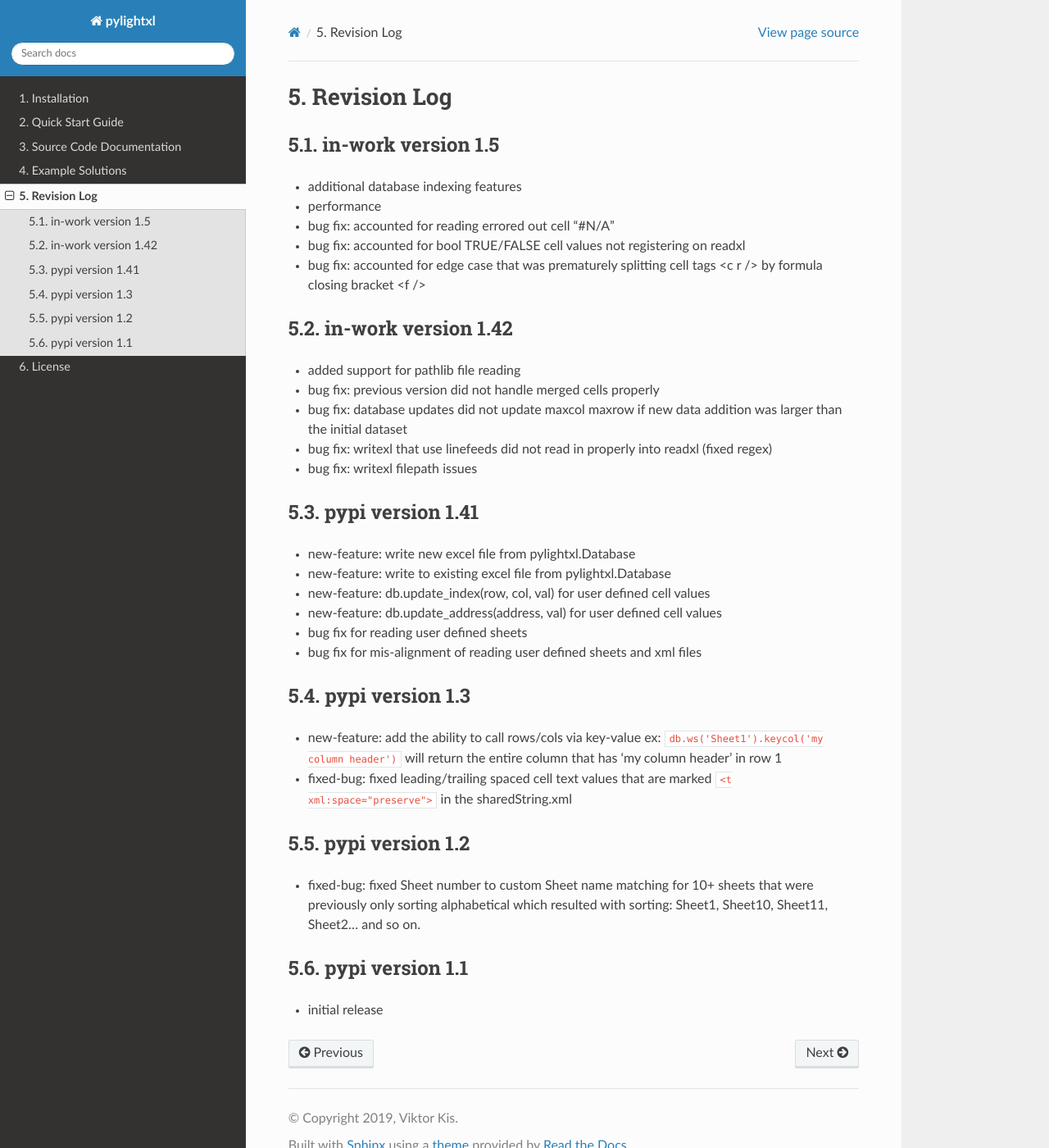
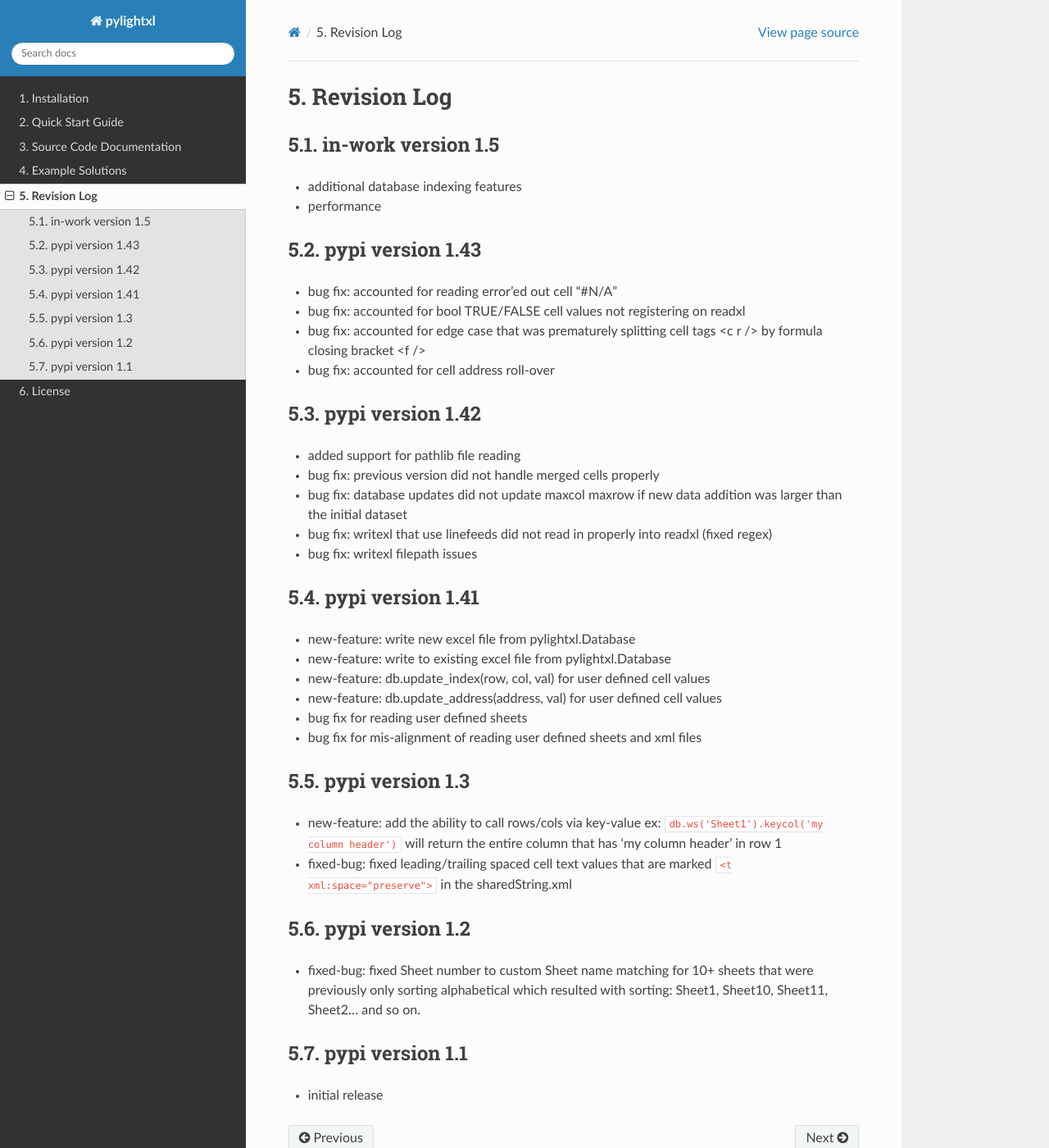
Before and after one commit to PydPiper/pylightxl, a Sphinx documentation site: the page built from doc/source/revlog.rst, in a window 1280 px wide and 1400 px high. Shown: the whole window at 82% size. Built offline with Sphinx 7.4.7 and the Read the Docs theme 2.0.0, drawn with Linux system fonts in a browser that asks for light colours.

Commit message:
updated for v1.43, bug fix on column number to letter conversion

```diff
--- a/doc/source/revlog.rst
+++ b/doc/source/revlog.rst
@@ -5,13 +5,17 @@ in-work version 1.5
 -------------------
 - additional database indexing features
 - performance
-- bug fix: accounted for reading errored out cell "#N/A"
+
+pypi version 1.43
+-----------------
+- bug fix: accounted for reading error'ed out cell "#N/A"
 - bug fix: accounted for bool TRUE/FALSE cell values not registering on readxl
 - bug fix: accounted for edge case that was prematurely splitting cell tags <c r /> by formula closing
   bracket <f />
+- bug fix: accounted for cell address roll-over
 
-in-work version 1.42
--------------------
+pypi version 1.42
+-----------------
 - added support for pathlib file reading
 - bug fix: previous version did not handle merged cells properly
 - bug fix: database updates did not update maxcol maxrow if new data addition was larger than the initial
--- a/setup.py
+++ b/setup.py
@@ -5,7 +5,7 @@ with open("README.md", "r") as fh:
 
 setuptools.setup(
     name="pylightxl", # Replace with your own username
-    version="1.42",
+    version="1.43",
     author="Viktor Kis",
     author_email="",
     description="A light weight excel read/writer for python27 and python3 with no dependencies",
```
Also changed, not shown: 3 other files.
